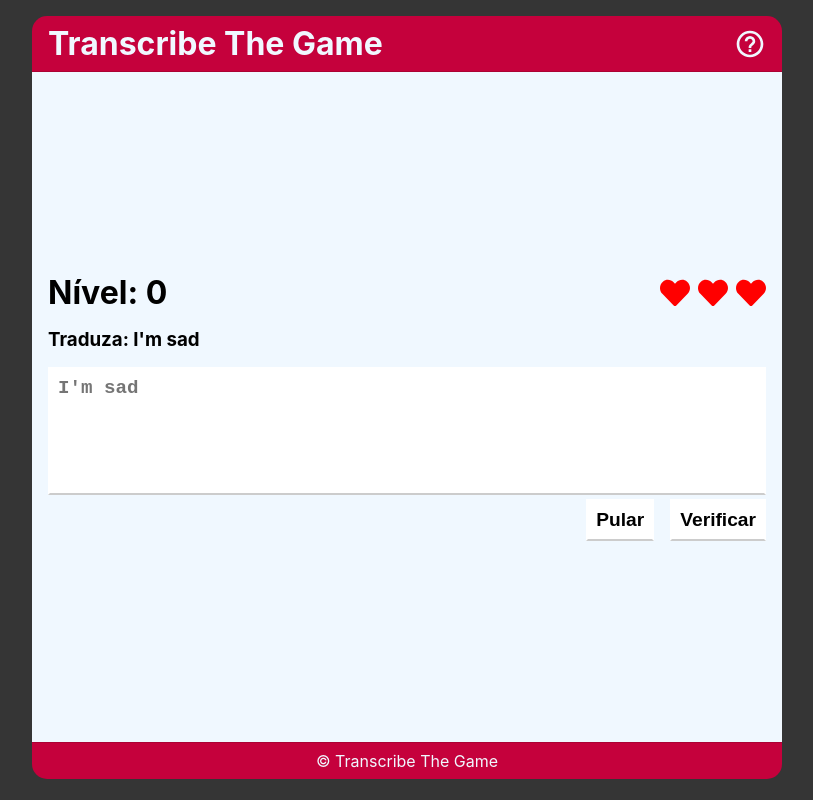
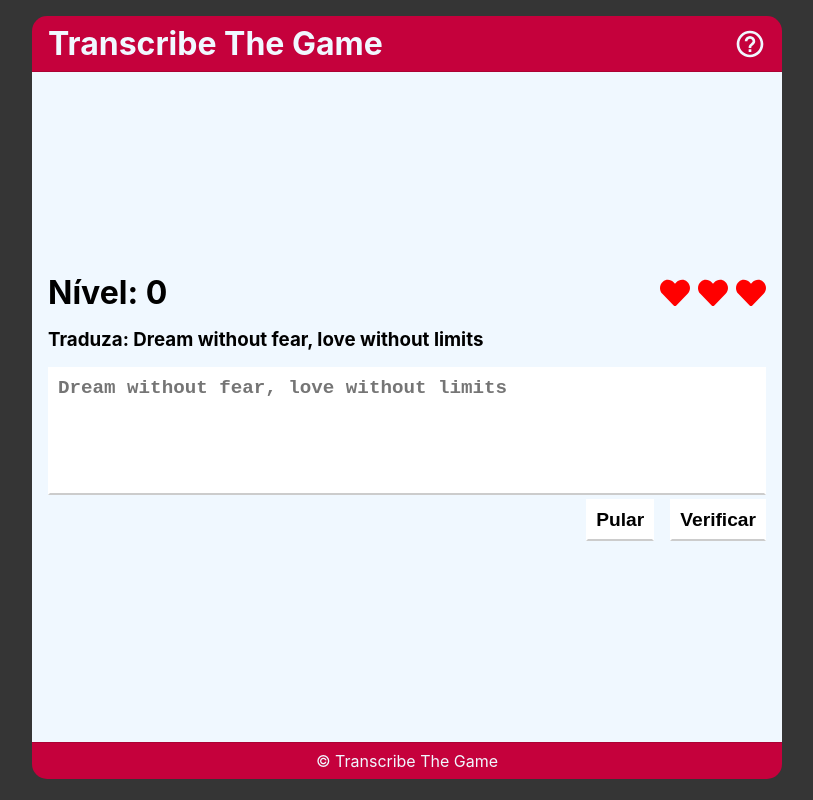
Before and after one commit to kaualandi/transcribe-the-game, a React (Create React App) app: page /play in a window 1280 px wide. Shown: the whole page, without its empty margins (233-1046 px from the left). Built offline with nearby package versions, Linux system fonts and the light colour scheme.

Commit message:
testes concluidos

```diff
--- a/src/App.jsx
+++ b/src/App.jsx
@@ -5,15 +5,27 @@ import Play from './components/Play';
 import Help from './components/Help';
 import Home from './components/Home';
 import Footer from './components/Footer';
+import Data from './Data';
 import './App.css';
 
 let App = () => {
+    let shuffleArray = (array) => {
+        for (let i = array.length - 1; i > 0; i--) {
+            const j = Math.floor(Math.random() * (i + 1));
+            [array[i], array[j]] = [array[j], array[i]];
+        }
+        return array;
+    }
+    let dados = shuffleArray(Data);
+    dados = dados.slice(0, 10);
     return (
         <Router>
             <div className="body">
                 <Header />
                 <Route exact path="/" component={Home}></Route>
-                <Route exact path="/play" component={Play}></Route>
+                <Route exact path="/play">
+                    <Play dados={dados}/>
+                </Route>
                 <Route exact path="/help" component={Help}></Route>
                 <Footer />
             </div>
--- a/src/components/Play.jsx
+++ b/src/components/Play.jsx
@@ -1,11 +1,10 @@
 import React, {useState} from 'react';
-import Data from './../Data';
 import Win from './Win';
 import Lose from './Lose';
 import Heart from './Icons';
 import './Play.css';
 
-let Play = (randomArr) => {
+let Play = ({dados}) => {
     const [level, setLevel] = useState(0);
     const [life, setLife] = useState(3);
     const [score, setScore] = useState(0);
@@ -20,7 +19,7 @@ let Play = (randomArr) => {
         }
     }
     const verify = () => {
-        if ((textareaValue.trim()).toUpperCase() === (Data[level].portugues.trim()).toUpperCase()) {
+        if ((textareaValue.trim()).toUpperCase() === (dados[level].portugues.trim()).toUpperCase()) {
             setScore(score + 10);
             nextLevel();
         } else {
@@ -45,7 +44,7 @@ let Play = (randomArr) => {
         return (
             <Lose score={score} />
         );
-    } else if (Data.length === level) {
+    } else if (dados.length === level) {
         return (
             <Win score={score} />
         );
@@ -61,10 +60,10 @@ let Play = (randomArr) => {
                     </div>
                     <div className="play-container-body">
                         <div className="traduza">
-                            <h3>Traduza: {Data[level].ingles}</h3>
+                            <h3>Traduza: {dados[level].ingles}</h3>
                         </div>
                         <div className="campo">
-                            <textarea onChange={handleTextArea} value={textareaValue} placeholder={Data[level].ingles}></textarea>
+                            <textarea onChange={handleTextArea} value={textareaValue} placeholder={dados[level].ingles}></textarea>
                         </div>
                         <div className="actions">
                             <button onClick={skipLevel}>Pular</button>
```
